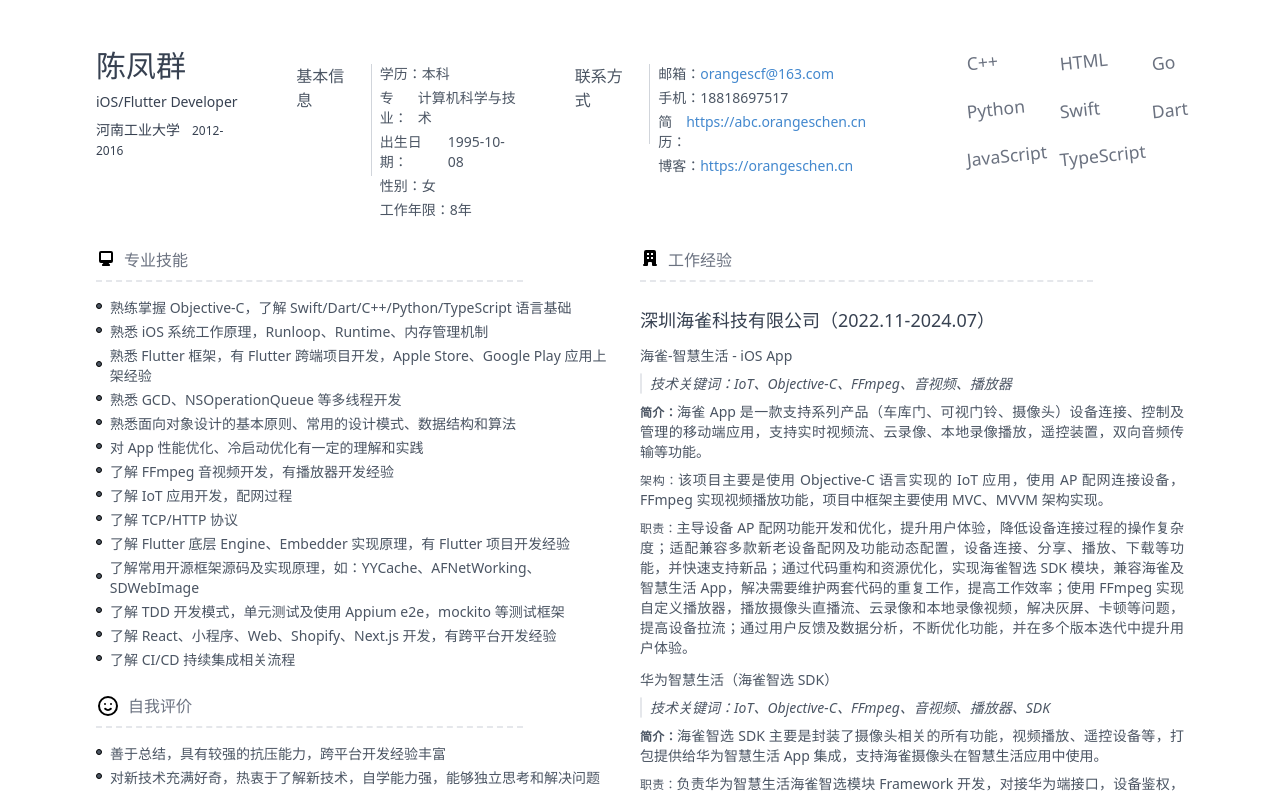
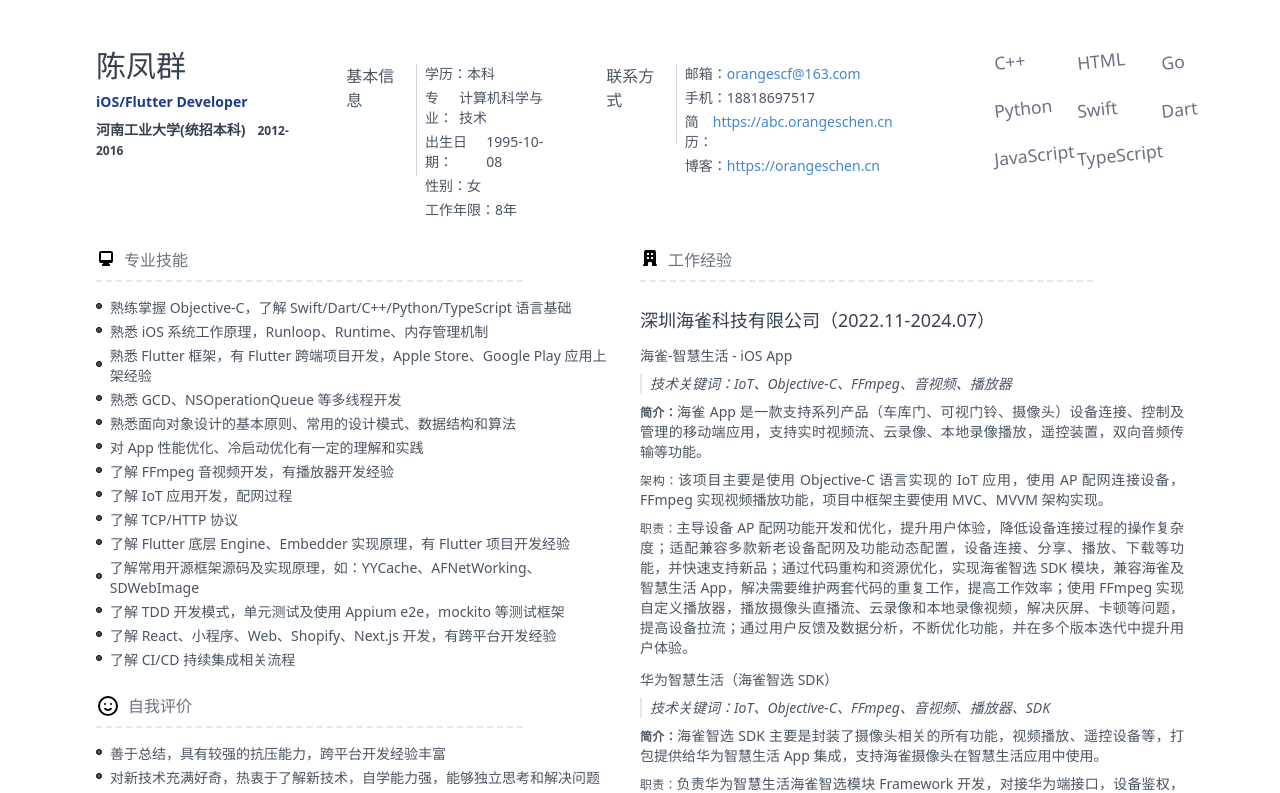
Before and after one commit to chloecfq/resume, a Next.js app: page / in a window 1280 px wide. Shown: the top 793 px of the page. Built offline with nearby package versions, Linux system fonts and the light colour scheme.

Commit message:
fix: 更新简介

```diff
--- a/pages/templete/hbase.tsx
+++ b/pages/templete/hbase.tsx
@@ -9,8 +9,8 @@ const HHomePage = (props) => {
                 <div className='flex flex-row print:flex-col print:mx-0'>
                     <div className='flex flex-col text-gray-700'>
                         <div className='text-3xl font-light'>{dataJson.name}</div>
-                        <div className='text-sm font-extralight mt-2'>{dataJson.career}</div>
-                        <div className='text-sm font-extralight mt-2'>{dataJson.school}
+                        <div className='text-sm font-semibold text-blue-900 mt-2'>{dataJson.career}</div>
+                        <div className='text-sm font-semibold mt-2'>{dataJson.school}
                             <span id='text' className='ml-3 text-xs'>{dataJson.educationTime}</span>
                         </div>
                     </div>
--- a/public/resume/data.json
+++ b/public/resume/data.json
@@ -2,7 +2,7 @@
     "$schema": "./data.schema.json",
     "name": "陈凤群",
     "career": "iOS/Flutter Developer",
-    "school": "河南工业大学",
+    "school": "河南工业大学(统招本科)",
     "educationTime": "2012-2016",
     "baseInfoTitle": "基本信息",
     "contactTitle": "联系方式",
```
